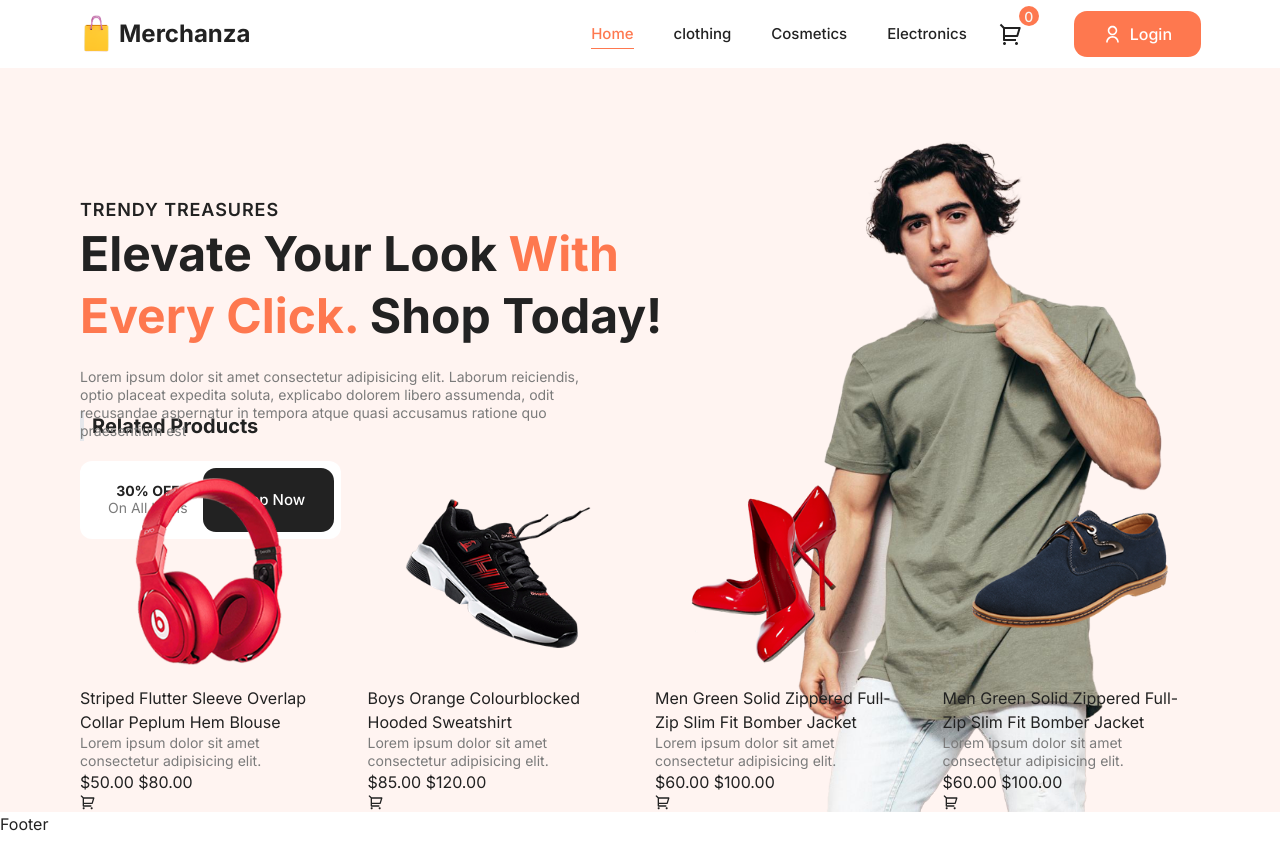
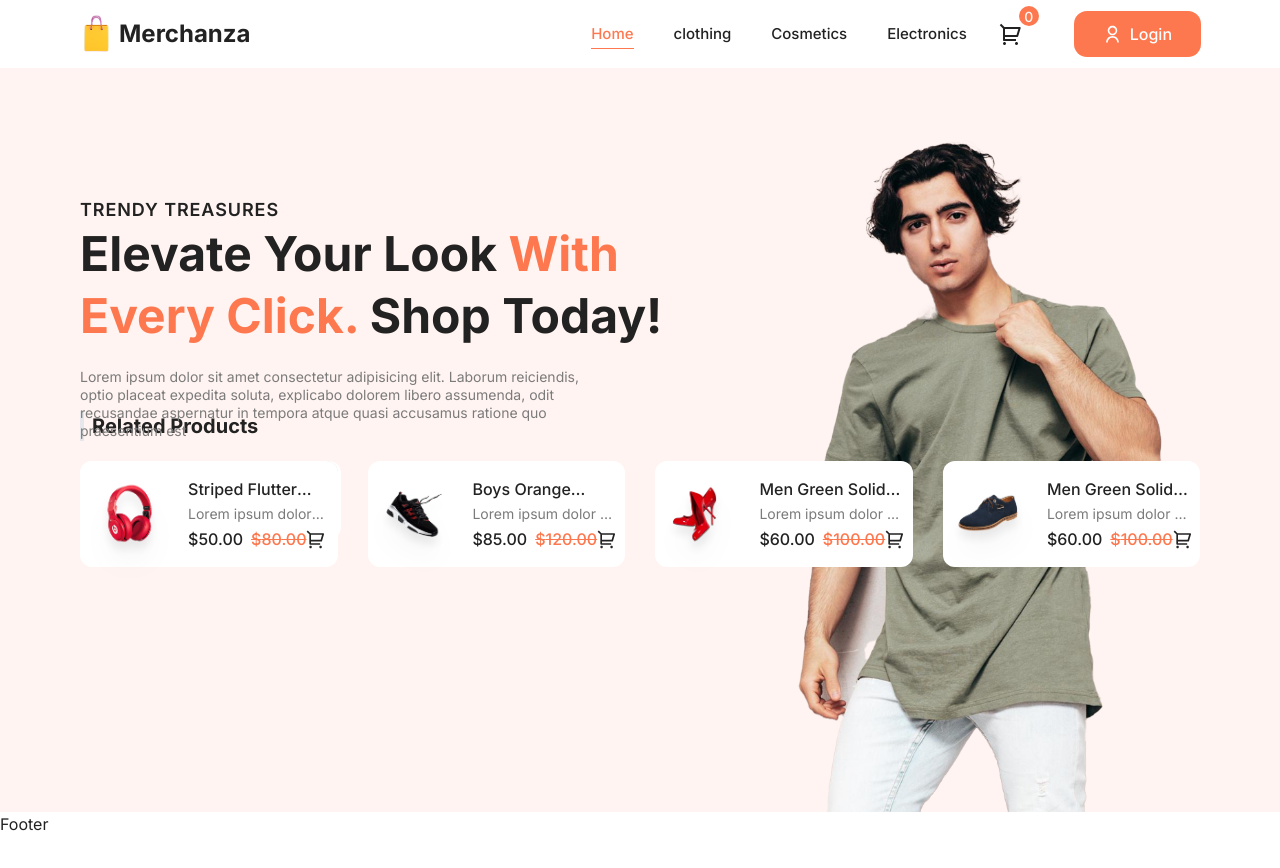
Before and after one commit to koffygeek/Merchanza, a React (Vite) app in the folder frontend/: page / in a window 1280 px wide. Shown: the top 868 px of the page. Built offline with nearby package versions, Linux system fonts and the light colour scheme; a web font is replaced by a local one.

Commit message:
RelatedProducts display1 141

```diff
--- a/frontend/src/components/RelatedProducts.jsx
+++ b/frontend/src/components/RelatedProducts.jsx
@@ -32,19 +32,30 @@ const RelatedProducts = () => {
         >
           {LATEST.map((item, i) => (
             <SwiperSlide key={i}>
-              <Link to={""}>
-                <img src={item.image} alt="" />
-                <div>
-                  <h4>{item.name}</h4>
-                  <p>
+              <Link
+                to={""}
+                className="flexCenter gap-x-5 bg-white backdrop-blur-md p-4 rounded-xl"
+              >
+                <img
+                  src={item.image}
+                  height={77}
+                  width={77}
+                  className="rounded-lg drop-shadow-xl"
+                />
+                <div className="flex flex-col gap-y-1">
+                  <h4 className="line-clamp-1 medium-16">{item.name}</h4>
+                  <p className="line-clamp-1">
                     Lorem ipsum dolor sit amet consectetur adipisicing elit.
                   </p>
-                  <div>
-                    <div>
+                  <div className="flexBetween">
+                    <div className="flexBetween gap-x-2 medium-16">
                       <span>${item.new_price}.00</span>
-                      <span> ${item.old_price}.00</span>
+                      <span className="line-through text-secondary">
+                        {" "}
+                        ${item.old_price}.00
+                      </span>
                     </div>
-                    <RiShoppingCart2Line />
+                    <RiShoppingCart2Line className="text-xl hover:text-secondary" />
                   </div>
                 </div>
               </Link>
```
